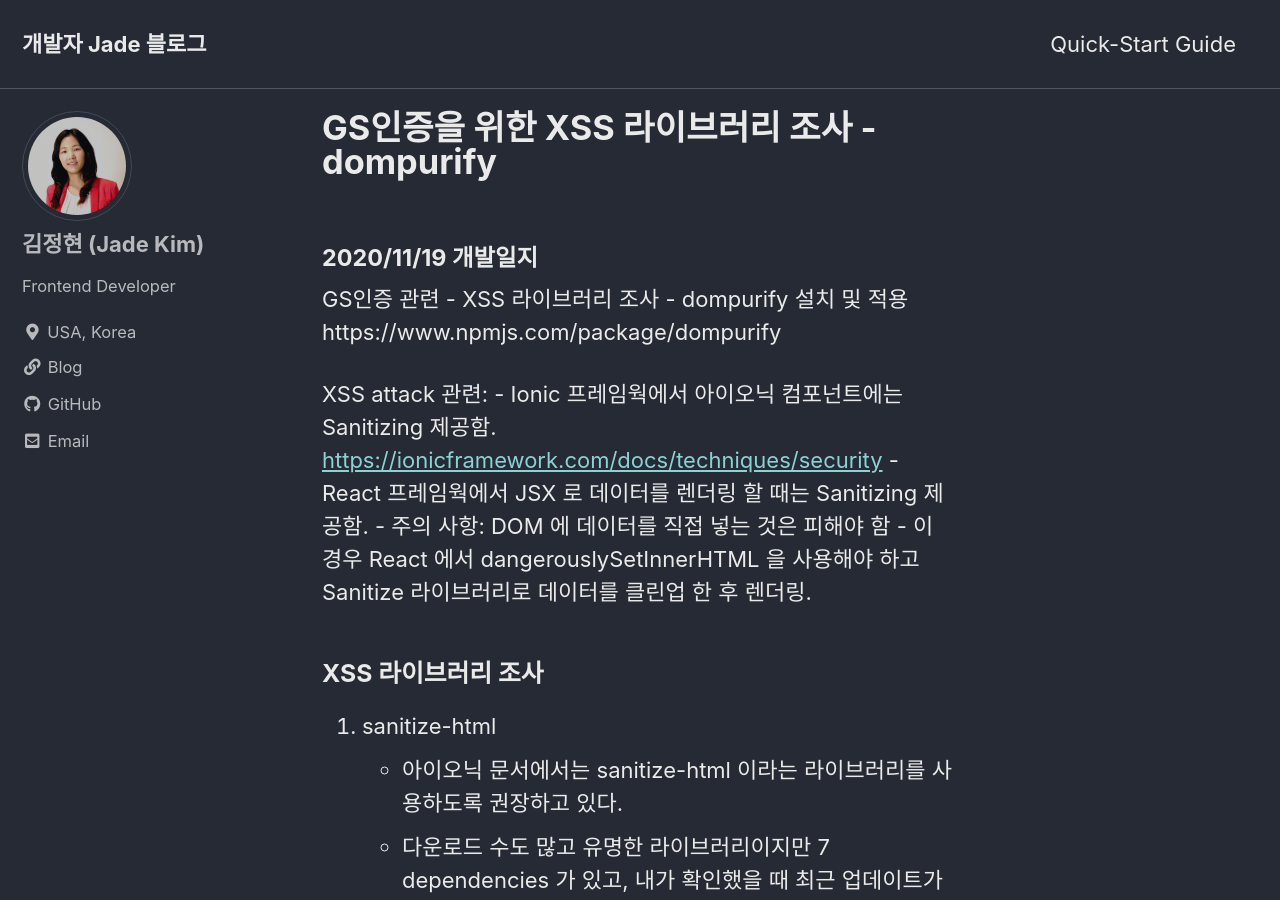
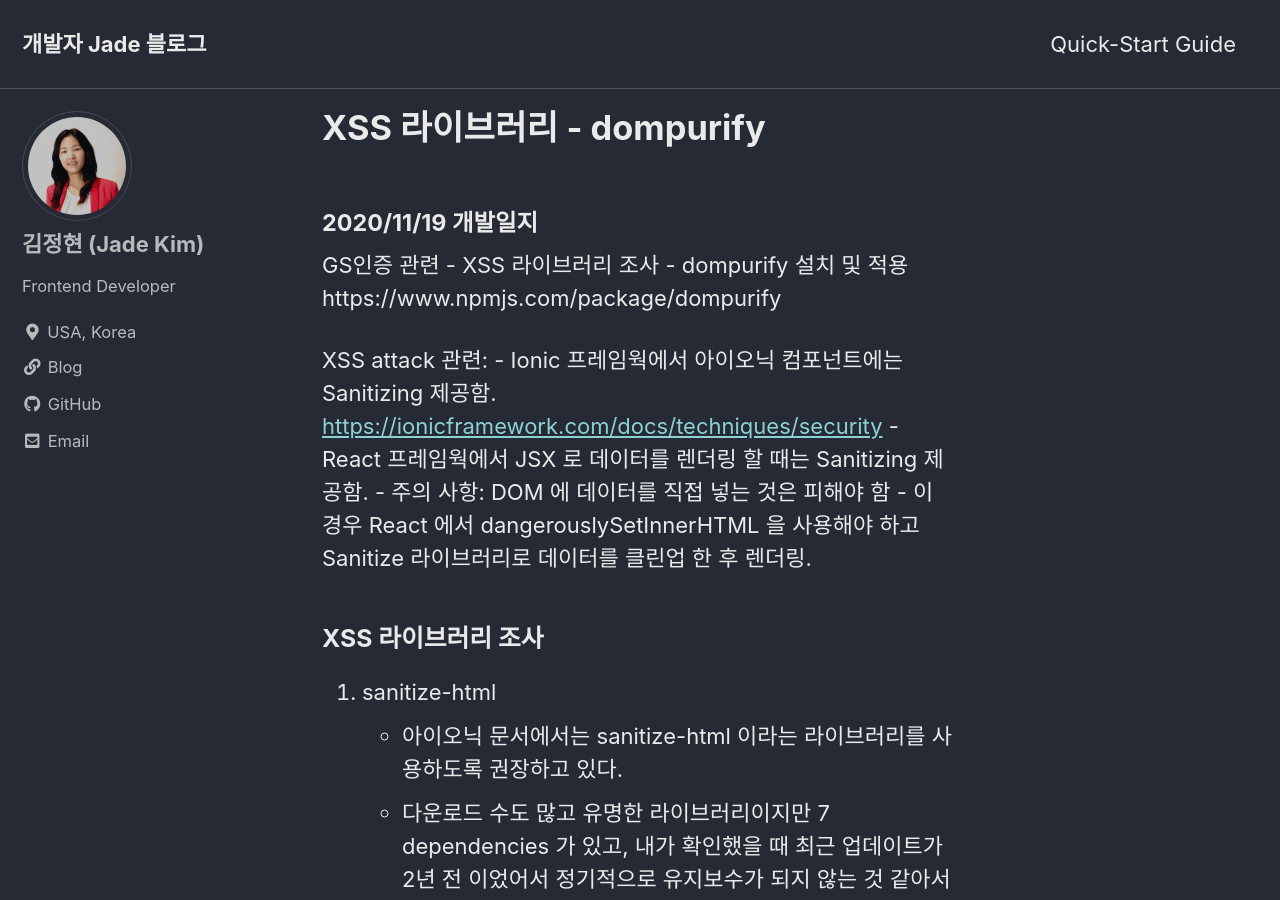
Before and after one commit to trevino-kim/github.io, a Jekyll site: the page built from _posts/2020-11-19-XSS-Libraries-dompurify.md, in a window 1280 px wide and 900 px high. Built offline with Jekyll 4.4.1, drawn with Linux system fonts in a browser that asks for light colours; cached includes are drawn as plain includes.

Commit message:
Update 2020-11-19-XSS-Libraries-dompurify.md

```diff
--- a/_posts/2020-11-19-XSS-Libraries-dompurify.md
+++ b/_posts/2020-11-19-XSS-Libraries-dompurify.md
@@ -1,5 +1,6 @@
 ---
-title: "GS인증을 위한 XSS 라이브러리 조사 - dompurify"
+title: "XSS 라이브러리 - dompurify"
+excerpt: "GS인증을 위한 XSS attack 방지"
 categories:
   - Hybrid-App
 tags:
```
